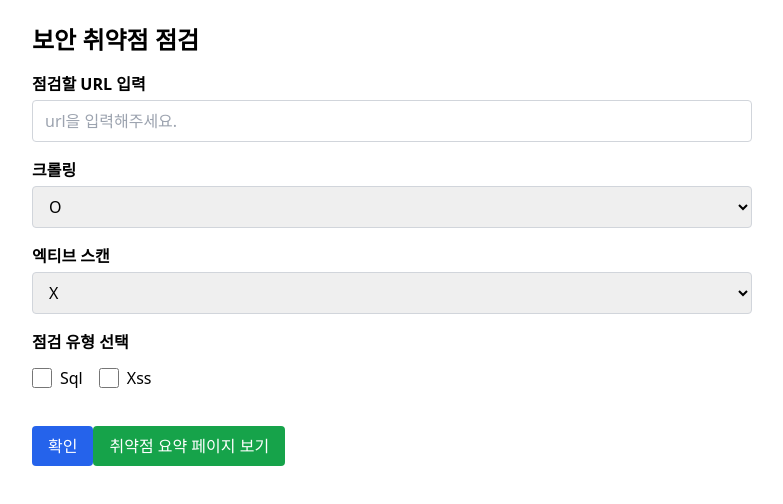
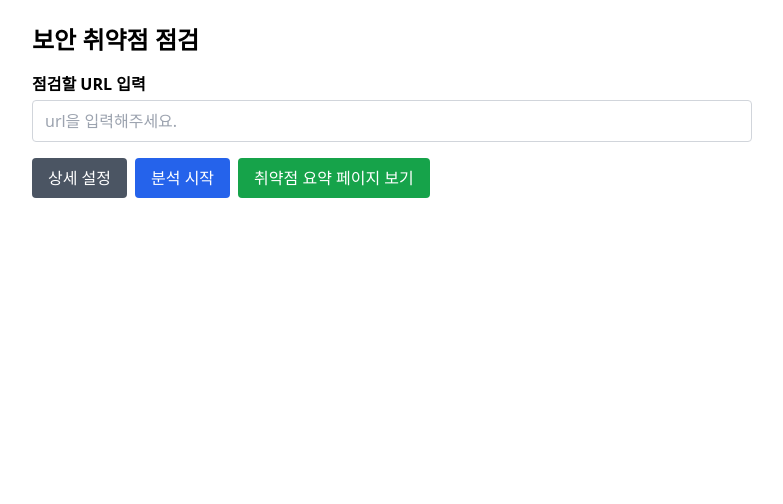
Before and after one commit to SecurePJT/zap_FrontEnd, a React (Create React App) app in the folder vuln-checker/: page / in a window 1280 px wide. Shown: the top 504 px of the page, without its empty margins (248-1031 px from the left). Built offline with nearby package versions, Linux system fonts and the light colour scheme.

Commit message:
9차 수정

```diff
--- a/vuln-checker/src/pages/VulnerabilityDetail.jsx
+++ b/vuln-checker/src/pages/VulnerabilityDetail.jsx
@@ -25,6 +25,23 @@ const exampleCodes = {
   'Retrieved from Cache': {
     example: `Age: 0`,
     fix: `Cache-Control: no-store`
+  },
+  'SQL Injection': {
+    example: `
+const userInput = req.query.id;
+const query = "SELECT * FROM users WHERE id = " + userInput;
+// 예: id=1 OR 1=1 → 모든 사용자 노출
+db.query(query, function(err, result) {
+  // 처리 로직
+});
+    `.trim(),
+    fix: `
+const userInput = req.query.id;
+const query = "SELECT * FROM users WHERE id = ?";
+db.query(query, [userInput], function(err, result) {
+  // 처리 로직
+});
+    `.trim()
   }
 };
 
@@ -42,11 +59,15 @@ export default function VulnerabilityDetail() {
         <div>
           <div className="mb-4">
             <h2 className="font-semibold">예시 코드</h2>
-            <pre className="bg-gray-100 p-3 rounded text-sm overflow-x-auto">{detail.example}</pre>
+            <pre className="bg-gray-100 p-3 rounded text-sm overflow-x-auto whitespace-pre-wrap">
+              {detail.example}
+            </pre>
           </div>
           <div>
             <h2 className="font-semibold">보완 코드</h2>
-            <pre className="bg-green-100 p-3 rounded text-sm overflow-x-auto">{detail.fix}</pre>
+            <pre className="bg-green-100 p-3 rounded text-sm overflow-x-auto whitespace-pre-wrap">
+              {detail.fix}
+            </pre>
           </div>
         </div>
       ) : (
--- a/vuln-checker/src/pages/VulnerabilityList.jsx
+++ b/vuln-checker/src/pages/VulnerabilityList.jsx
@@ -4,12 +4,11 @@ import { useNavigate } from 'react-router-dom';
 
 export default function VulnerabilityList() {
   const [urlInput, setUrlInput] = useState('');
-  const [selectedOptions, setSelectedOptions] = useState({
-    sql: false,
-    xss: false,
-  });
-  const [crawling, setCrawling] = useState('O'); // 기본값: 크롤링 O
-  const [activeScan, setActiveScan] = useState('X'); // 기본값: 엑티브 스캔 X
+  const [selectedOptions, setSelectedOptions] = useState({ sql: false, xss: false });
+  const [crawling, setCrawling] = useState('O');
+  const [activeScan, setActiveScan] = useState('X');
+  const [passiveScan, setPassiveScan] = useState('O');
+  const [showSettings, setShowSettings] = useState(false);
   const [loading, setLoading] = useState(false);
   const [error, setError] = useState(null);
   const [responseData, setResponseData] = useState(null);
@@ -42,12 +41,11 @@ export default function VulnerabilityList() {
         .map(([k]) => k);
 
       let apiUrl = 'http://localhost:5000/api/scan';
-
       if (selected.length > 0) {
         apiUrl += '/' + selected.join('/');
       }
 
-      apiUrl += `?crawling=${crawling}&activeScan=${activeScan}`;
+      apiUrl += `?crawling=${crawling}&activeScan=${activeScan}&passiveScan=${passiveScan}`;
 
       const response = await axios.post(apiUrl, { url: urlInput });
       setResponseData(response.data);
@@ -69,9 +67,7 @@ export default function VulnerabilityList() {
 
       {/* URL 입력 */}
       <div className="mb-4">
-        <label htmlFor="urlInput" className="block mb-1 font-semibold">
-          점검할 URL 입력
-        </label>
+        <label htmlFor="urlInput" className="block mb-1 font-semibold">점검할 URL 입력</label>
         <input
           id="urlInput"
           type="text"
@@ -82,32 +78,73 @@ export default function VulnerabilityList() {
         />
       </div>
 
-      {/* 크롤링 선택 */}
+      {/* 상세 설정 버튼 */}
+      <button
+        onClick={() => setShowSettings(true)}
+        className="mb-4 px-4 py-2 bg-gray-600 text-white rounded hover:bg-gray-700"
+      >
+        상세 설정
+      </button>
+
+      {/* 확인 버튼 */}
+      <button
+        onClick={handleConfirm}
+        className="ml-2 px-4 py-2 bg-blue-600 text-white rounded hover:bg-blue-700"
+        disabled={loading}
+      >
+        {loading ? '분석 중...' : '분석 시작'}
+      </button>
+
+      {/* 요약 페이지 이동 */}
+      <button
+        onClick={goToSummary}
+        className="ml-2 px-4 py-2 bg-green-600 text-white rounded hover:bg-green-700"
+      >
+        취약점 요약 페이지 보기
+      </button>
+
+      {/* 에러 메시지 */}
+      {error && <p className="mt-6 text-red-600">{error}</p>}
+
+      {/* 설정 모달 */}
+      {showSettings && (
+        <div className="fixed top-0 left-0 w-full h-full bg-black bg-opacity-40 flex items-center justify-center z-50">
+          <div className="bg-white p-6 rounded-lg shadow-lg w-full max-w-md">
+            <h2 className="text-xl font-semibold mb-4">상세 설정</h2>
+
+            {/* 크롤링 */}
             <div className="mb-4">
-        <label htmlFor="crawling" className="block mb-1 font-semibold">
-          크롤링
-        </label>
+              <label className="block font-semibold mb-1">크롤링</label>
               <select
-          id="crawling"
                 value={crawling}
                 onChange={(e) => setCrawling(e.target.value)}
-          className="w-full px-3 py-2 border border-gray-300 rounded focus:outline-none focus:ring-2 focus:ring-blue-600"
+                className="w-full px-2 py-1 border rounded"
               >
                 <option value="O">O</option>
                 <option value="X">X</option>
               </select>
             </div>
 
-      {/* 엑티브 스캔 선택 */}
+            {/* 패시브 스캔 */}
             <div className="mb-4">
-        <label htmlFor="activeScan" className="block mb-1 font-semibold">
-          엑티브 스캔
-        </label>
+              <label className="block font-semibold mb-1">패시브 스캔</label>
               <select
-          id="activeScan"
+                value={passiveScan}
+                onChange={(e) => setPassiveScan(e.target.value)}
+                className="w-full px-2 py-1 border rounded"
+              >
+                <option value="O">O</option>
+                <option value="X">X</option>
+              </select>
+            </div>
+
+            {/* 엑티브 스캔 */}
+            <div className="mb-4">
+              <label className="block font-semibold mb-1">엑티브 스캔</label>
+              <select
                 value={activeScan}
                 onChange={(e) => setActiveScan(e.target.value)}
-          className="w-full px-3 py-2 border border-gray-300 rounded focus:outline-none focus:ring-2 focus:ring-blue-600"
+                className="w-full px-2 py-1 border rounded"
               >
                 <option value="O">O</option>
                 <option value="X">X</option>
@@ -115,10 +152,10 @@ export default function VulnerabilityList() {
             </div>
 
             {/* 점검 유형 체크박스 */}
-      <div className="mb-4 space-y-2">
+            <div className="mb-4">
               <p className="font-semibold mb-1">점검 유형 선택</p>
               {Object.keys(selectedOptions).map((option) => (
-          <label key={option} className="inline-flex items-center space-x-2 mr-4">
+                <label key={option} className="inline-flex items-center mr-4 space-x-2">
                   <input
                     type="checkbox"
                     name={option}
@@ -131,25 +168,18 @@ export default function VulnerabilityList() {
               ))}
             </div>
 
-      {/* 확인 버튼 */}
+            {/* 닫기/확인 버튼 */}
+            <div className="flex justify-end">
               <button
-        onClick={handleConfirm}
+                onClick={() => setShowSettings(false)}
                 className="px-4 py-2 bg-blue-600 text-white rounded hover:bg-blue-700"
-        disabled={loading}
               >
-        {loading ? '분석 중...' : '확인'}
+                확인
               </button>
-
-      {/* 요약 페이지 이동 버튼 */}
-      <button
-        onClick={goToSummary}
-        className="mt-4 px-4 py-2 bg-green-600 rounded text-white hover:bg-green-700"
-      >
-        취약점 요약 페이지 보기
-      </button>
-
-      {/* 에러 메시지 */}
-      {error && <p className="mt-6 text-red-600">{error}</p>}
+            </div>
+          </div>
+        </div>
+      )}
     </div>
   );
 }
--- a/vuln-checker/src/pages/VulnerabilitySummary.jsx
+++ b/vuln-checker/src/pages/VulnerabilitySummary.jsx
@@ -65,7 +65,7 @@ export default function VulnerabilitySummary() {
     ? location.state.alerts
     : exampleAlerts;
 
-  const riskOrder = sortOrder === 'asc' ? ['Low', 'Medium', 'High'] : ['High', 'Medium', 'Low'];
+  const riskOrder = sortOrder === 'asc' ? ['High', 'Medium', 'Low'] : ['Low', 'Medium', 'High'];
 
   const sortedAlerts = [...alerts].sort((a, b) => {
     return riskOrder.indexOf(a.risk) - riskOrder.indexOf(b.risk);
@@ -86,7 +86,7 @@ export default function VulnerabilitySummary() {
             onChange={handleSortChange}
             className="form-checkbox h-5 w-5 text-indigo-600"
           />
-          <span className="text-sm text-gray-700">위험도 오름차순</span>
+          <span className="text-sm text-gray-700">위험도 내림차순</span>
         </label>
       </div>
 
```
Lines whose indentation alone changed are shown as unchanged.
